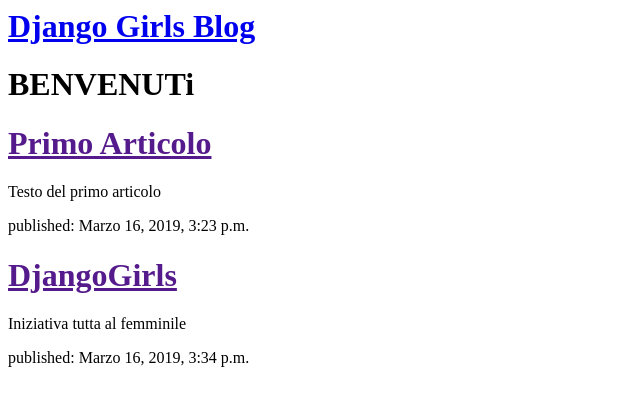
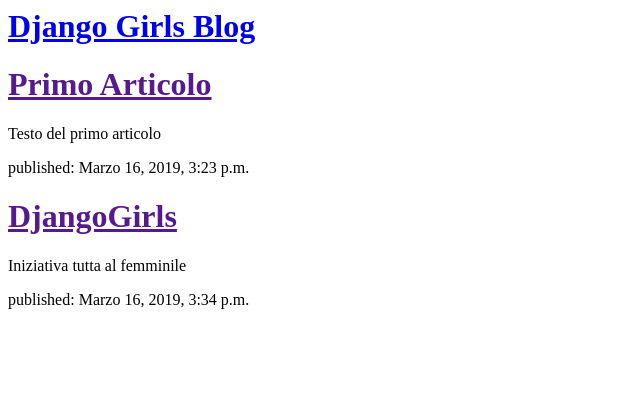
Before and after one commit to ChiaraCarlucci/Django, a Django app: page / in a window 1280 px wide. Shown: the top 406 px of the page, without its empty margins (0-640 px from the left). Run offline with Django 3.2, Linux system fonts and the light colour scheme; data comes from the database, SQL or seed files in the repository.

Commit message:
modifica html

```diff
--- a/blog/templates/blog/post_list.html
+++ b/blog/templates/blog/post_list.html
@@ -7,7 +7,6 @@
     <h1><a href="/">Django Girls Blog</a></h1>
 </div>
 
-<h1>BENVENUTi</h1>
 
 {% for post in posts %}
     <div>
```
